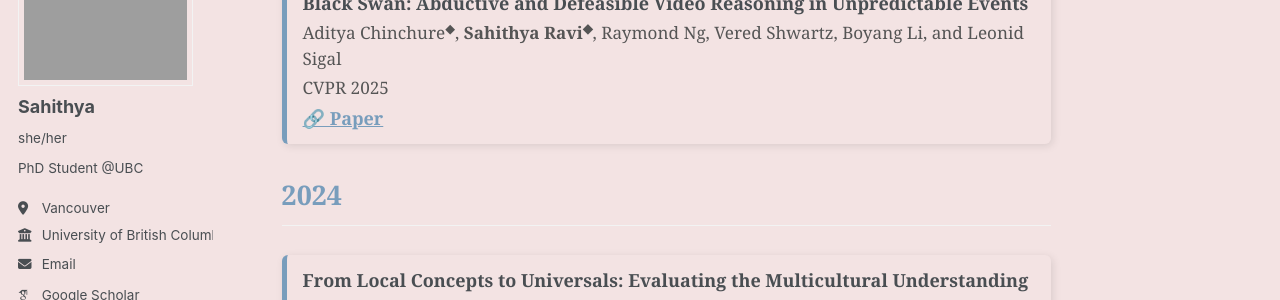
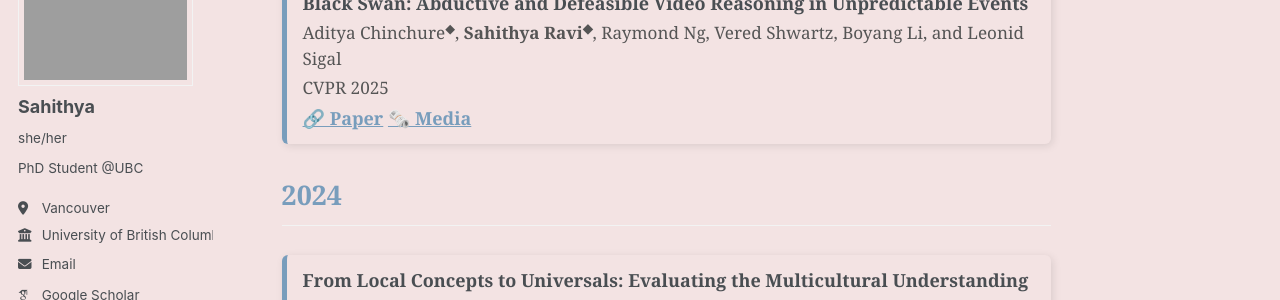
Before and after one commit to sahithyaravi/sahithyaravi.github.io, a Jekyll site: the page built from _pages/publications.md, in a window 1280 px wide and 900 px high, scrolled down 703 px. Shown: the part 154-454 px from the top of the window. Built offline with Jekyll 4.4.1, drawn with Linux system fonts in a browser that asks for light colours; some web fonts are replaced.

Commit message:
blackswan link

```diff
--- a/_pages/publications.md
+++ b/_pages/publications.md
@@ -88,7 +88,9 @@ author_profile: true
     <strong>Black Swan: Abductive and Defeasible Video Reasoning in Unpredictable Events</strong>
     <span class="pub-authors">Aditya Chinchure<sup>◆</sup>, <b>Sahithya Ravi<sup>◆</sup></b>, Raymond Ng, Vered Shwartz, Boyang Li, and Leonid Sigal</span>
     <span class="pub-venue">CVPR 2025</span>
-    <a href="https://arxiv.org/abs/2412.05725" class="pub-link">🔗 Paper</a>
+    <a href="https://openaccess.thecvf.com/content/CVPR2025/papers/Chinchure_Black_Swan_Abductive_and_Defeasible_Video_Reasoning_in_Unpredictable_Events_CVPR_2025_paper.pdf" class="pub-link">🔗 Paper</a>
+    <a href="https://garymarcus.substack.com/p/generative-ais-crippling-and-widespread?r=8tdk6&utm_campaign=post&utm_medium=web&triedRedirect=true" class="pub-link">🗞️ Media</a>
+
   </div>
 
   <!-- 2024 -->
```
